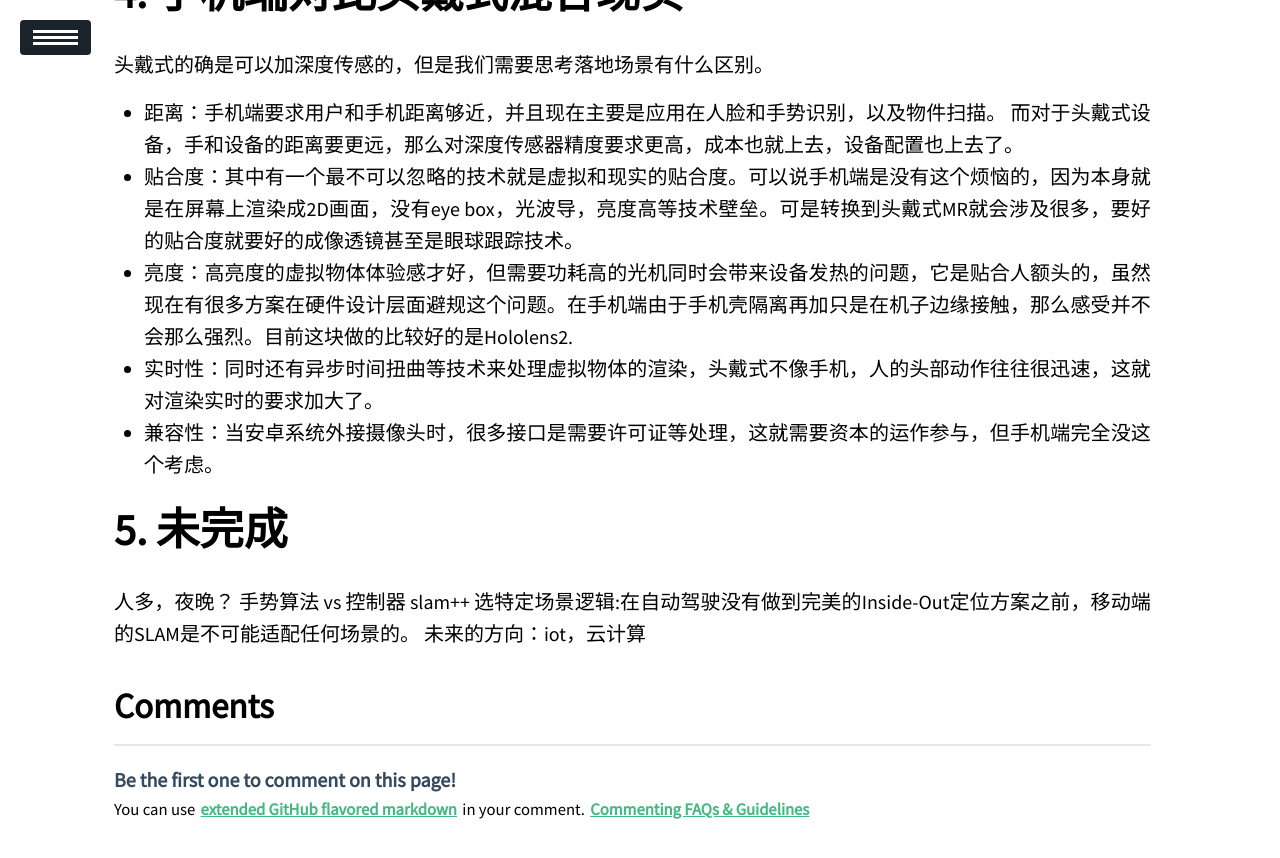
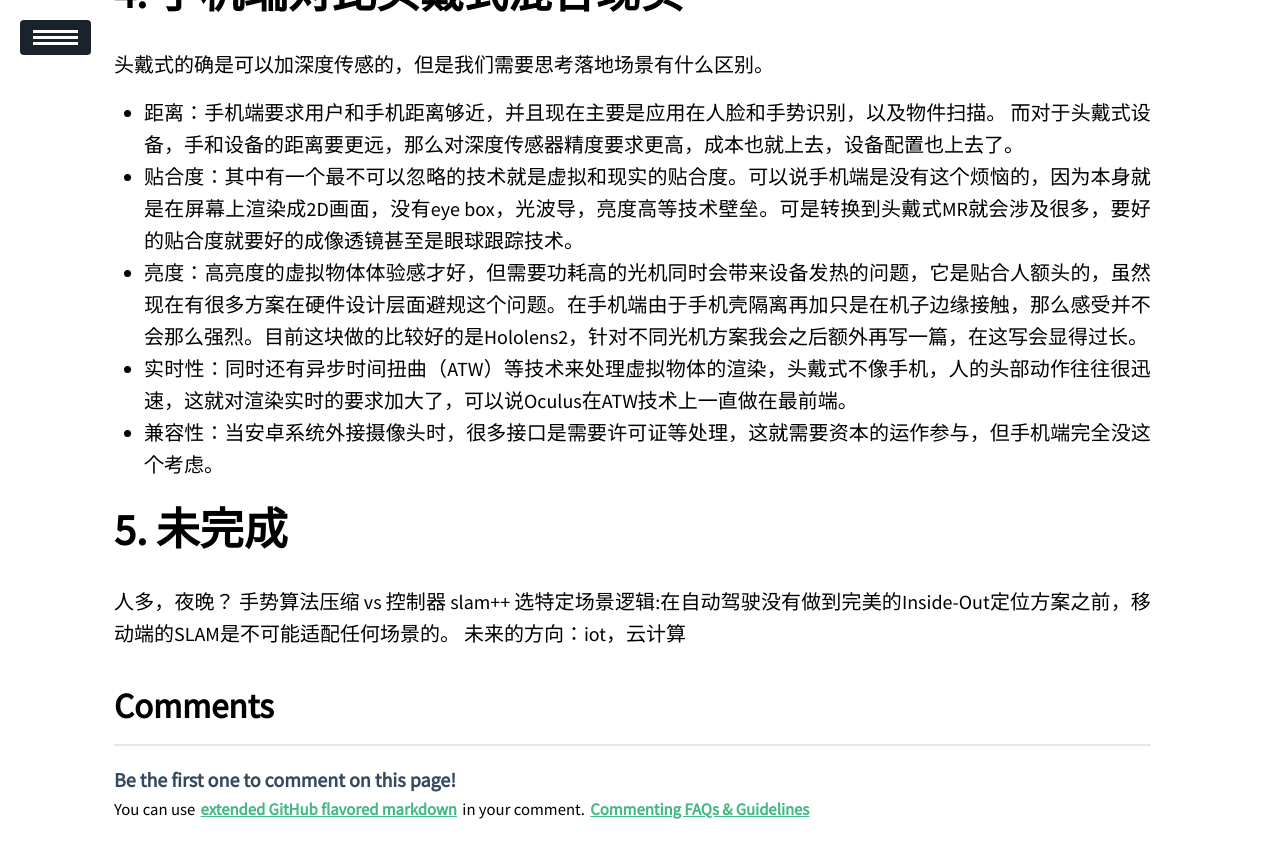
Before and after one commit to Hummmm/hummmm.github.io, a Jekyll site: the page built from _posts/2020-03-01-Mobile-MR/2020-03-01-Mobile-MR.md, in a window 1280 px wide and 900 px high, scrolled down 3831 px. Shown: the top 858 px of the window. Built offline with Jekyll 4.4.1, drawn with Linux system fonts in a browser that asks for light colours; our own code applies the rules of GitHub Pages for plain Markdown files; a script that is not in the unit is left out.

Commit message:
Update 2020-03-01-Mobile-MR.md

```diff
--- a/_posts/2020-03-01-Mobile-MR/2020-03-01-Mobile-MR.md
+++ b/_posts/2020-03-01-Mobile-MR/2020-03-01-Mobile-MR.md
@@ -71,13 +71,13 @@ IMU+slam方案，理论上来说IMU提供了冗余的运动信息，通过数据
 头戴式的确是可以加深度传感的，但是我们需要思考落地场景有什么区别。
 - 距离：手机端要求用户和手机距离够近，并且现在主要是应用在人脸和手势识别，以及物件扫描。 而对于头戴式设备，手和设备的距离要更远，那么对深度传感器精度要求更高，成本也就上去，设备配置也上去了。
 - 贴合度：其中有一个最不可以忽略的技术就是虚拟和现实的贴合度。可以说手机端是没有这个烦恼的，因为本身就是在屏幕上渲染成2D画面，没有eye box，光波导，亮度高等技术壁垒。可是转换到头戴式MR就会涉及很多，要好的贴合度就要好的成像透镜甚至是眼球跟踪技术。
-- 亮度：高亮度的虚拟物体体验感才好，但需要功耗高的光机同时会带来设备发热的问题，它是贴合人额头的，虽然现在有很多方案在硬件设计层面避规这个问题。在手机端由于手机壳隔离再加只是在机子边缘接触，那么感受并不会那么强烈。目前这块做的比较好的是Hololens2.
-- 实时性：同时还有异步时间扭曲等技术来处理虚拟物体的渲染，头戴式不像手机，人的头部动作往往很迅速，这就对渲染实时的要求加大了。
+- 亮度：高亮度的虚拟物体体验感才好，但需要功耗高的光机同时会带来设备发热的问题，它是贴合人额头的，虽然现在有很多方案在硬件设计层面避规这个问题。在手机端由于手机壳隔离再加只是在机子边缘接触，那么感受并不会那么强烈。目前这块做的比较好的是Hololens2，针对不同光机方案我会之后额外再写一篇，在这写会显得过长。
+- 实时性：同时还有异步时间扭曲（ATW）等技术来处理虚拟物体的渲染，头戴式不像手机，人的头部动作往往很迅速，这就对渲染实时的要求加大了，可以说Oculus在ATW技术上一直做在最前端。
 - 兼容性：当安卓系统外接摄像头时，很多接口是需要许可证等处理，这就需要资本的运作参与，但手机端完全没这个考虑。
 
 # 未完成
 人多，夜晚？
-手势算法 vs 控制器
+手势算法压缩 vs 控制器
 slam++
 选特定场景逻辑:在自动驾驶没有做到完美的Inside-Out定位方案之前，移动端的SLAM是不可能适配任何场景的。
 未来的方向：iot，云计算
```
